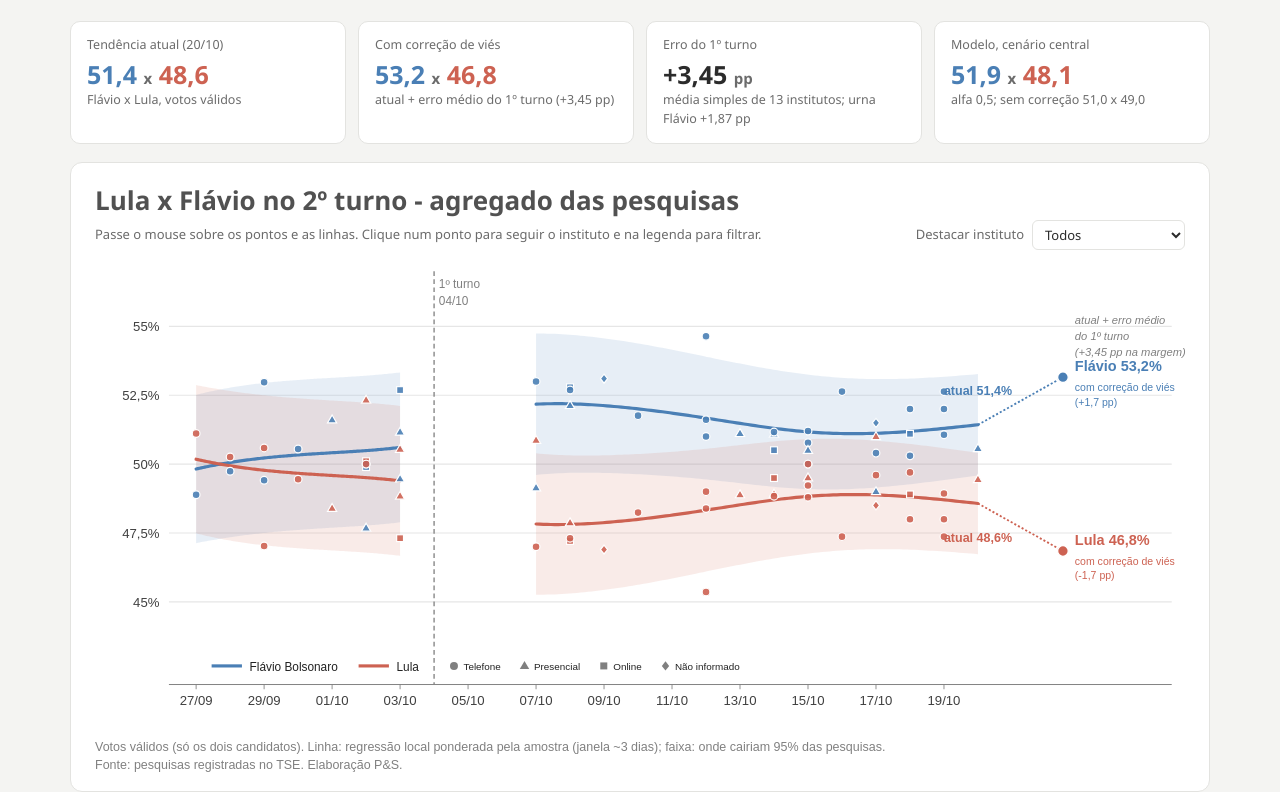
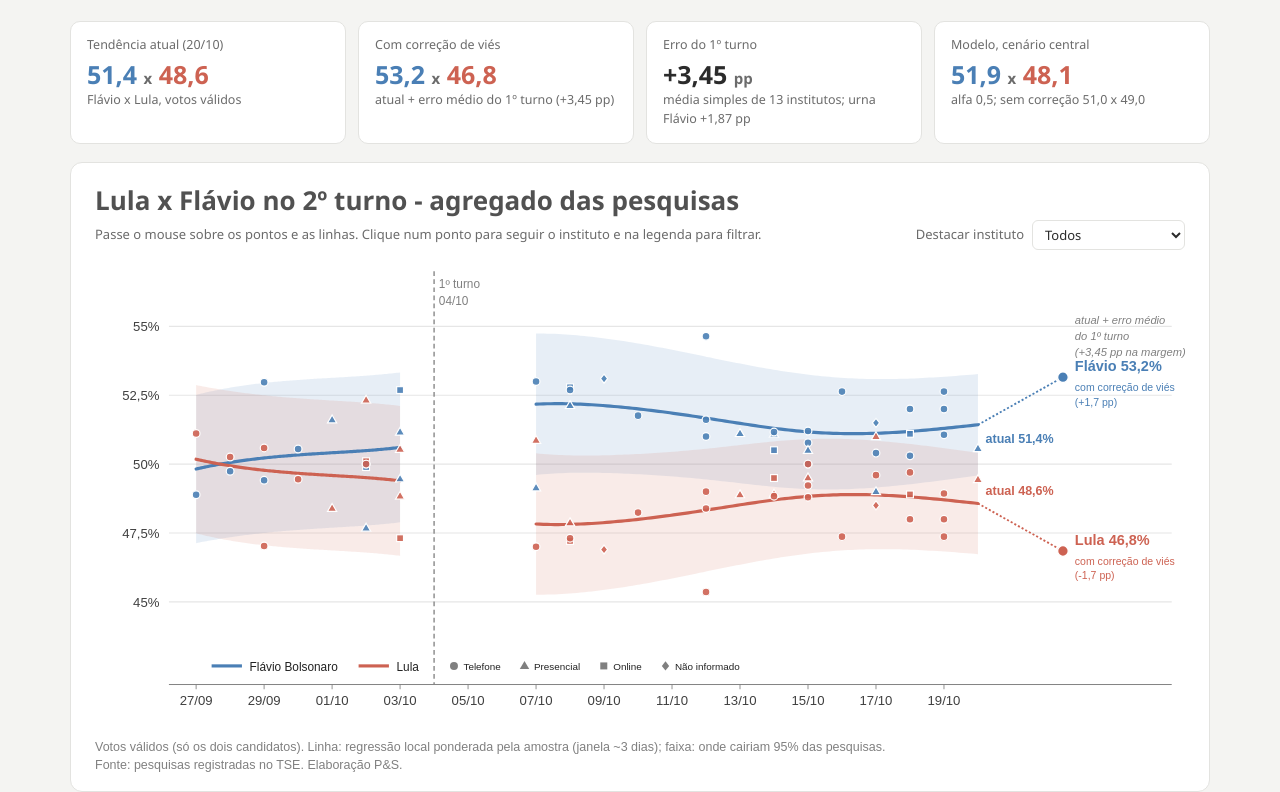
Before and after one commit to laercioop/pesquisas, a plain HTML site: page agregador.html in a window 1280 px wide. Shown: the part 174-966 px from the top of the page. Drawn offline with Linux system fonts and the light colour scheme.

Commit message:
Afasta o rótulo "atual" dos pontos no gráfico de tendência do agregador

```diff
--- a/agregador.html
+++ b/agregador.html
@@ -251,7 +251,8 @@ let redesenharFoco = () => {};
   const corrHit = [];
   for (const c of cand) {
     const g = el('g', {}, gCorr); camadas[c.k].push(g);
-    el('text', { x: X(x0), y: Y(ini[c.k]) - c.sinal * 26 * pt + 5, 'text-anchor': 'middle', 'font-size': 9.5 * pt, 'font-weight': 700, fill: c.cor }, g, `atual ${fmt(ini[c.k])}%`);
+    // rótulo à direita do fim da tendência, do lado oposto ao da linha pontilhada (fora dos pontos)
+    el('text', { x: X(x0) + 8, y: Y(ini[c.k]) + (c.sinal > 0 ? 19 : -9), 'font-size': 9.5 * pt, 'font-weight': 700, fill: c.cor, stroke: '#fff', 'stroke-width': 3, 'stroke-linejoin': 'round', 'paint-order': 'stroke' }, g, `atual ${fmt(ini[c.k])}%`);
     el('line', { x1: X(x0), y1: Y(ini[c.k]), x2: X(xc), y2: Y(alvo[c.k]), stroke: c.cor, 'stroke-width': 1.4 * pt, 'stroke-dasharray': '2.2 2.2' }, g);
     el('circle', { cx: X(xc), cy: Y(alvo[c.k]), r: 5.6, fill: c.cor, stroke: '#fff', 'stroke-width': 1.4 }, g);
     const tx = X(xc + .35), ty = Y(alvo[c.k]);
```
Also changed, not shown: codigos/html_molde.html (+2 -1 lines).
